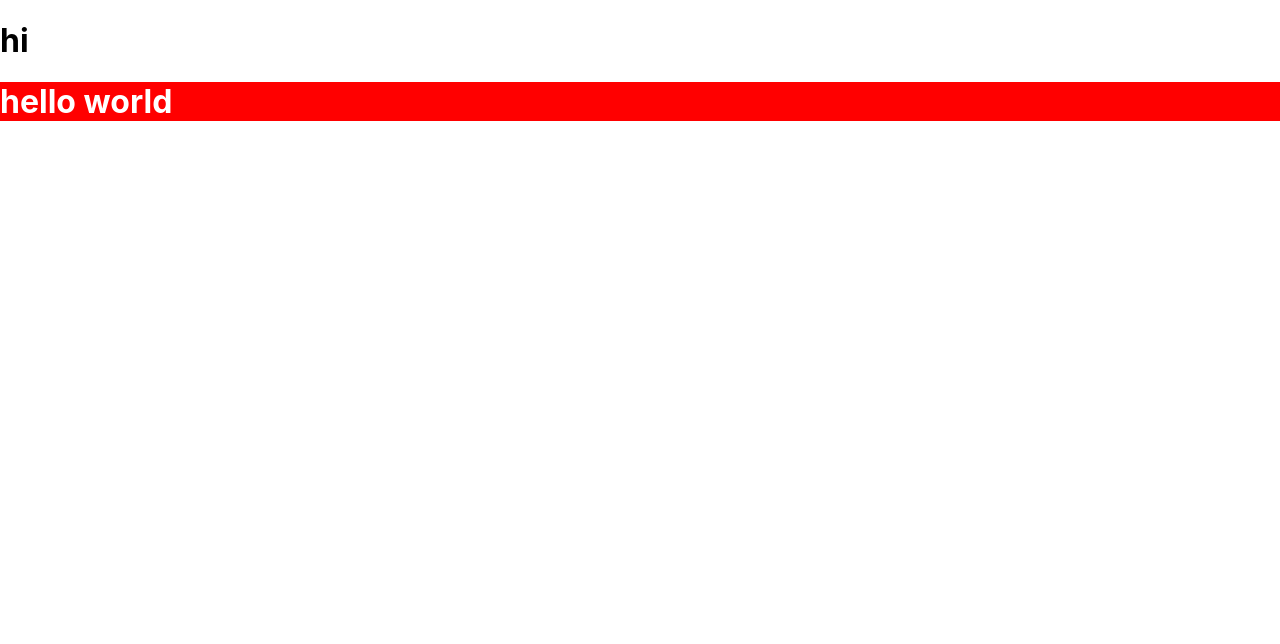
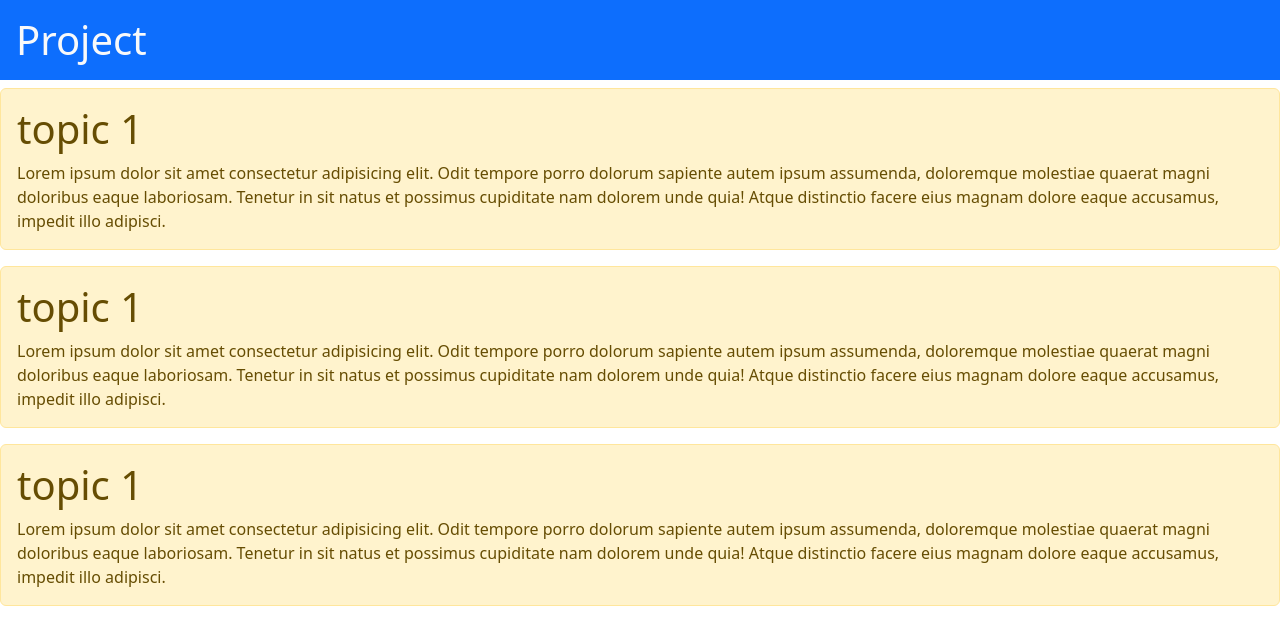
Before and after one commit to ghute-k09/first-react-app, a React (Create React App) app: page / in a window 1280 px wide. Shown: the top 644 px of the page. Built offline with nearby package versions, Linux system fonts and the light colour scheme.

Commit message:
calling another function in main fn

```diff
--- a/src/App.js
+++ b/src/App.js
@@ -1,11 +1,27 @@
-import "./App.css";
 function App() {
   return (
-  <>
-    <h1>hi</h1>
-    <h1 className="parent">hello world</h1>
-  </>
+    <>
+      <h1 className="bg-primary p-3 text-light">Project</h1>
+
+      <DataBlock />
+      <DataBlock />
+      <DataBlock />
+    </>
   );
 }
 
+function DataBlock() {
+  return (
+    <>
+      <div className="alert alert-warning">
+        <h1>topic 1</h1>
+        Lorem ipsum dolor sit amet consectetur adipisicing elit. Odit tempore
+        porro dolorum sapiente autem ipsum assumenda, doloremque molestiae
+        quaerat magni doloribus eaque laboriosam. Tenetur in sit natus et
+        possimus cupiditate nam dolorem unde quia! Atque distinctio facere eius
+        magnam dolore eaque accusamus, impedit illo adipisci.
+      </div>
+    </>
+  );
+}
 export default App;
--- a/src/index.js
+++ b/src/index.js
@@ -3,6 +3,7 @@ import ReactDOM from 'react-dom/client';
 import './index.css';
 import App from './App';
 import reportWebVitals from './reportWebVitals';
+import "bootstrap/dist/css/bootstrap.css";
 
 const root = ReactDOM.createRoot(document.getElementById('root'));
 root.render(
```
